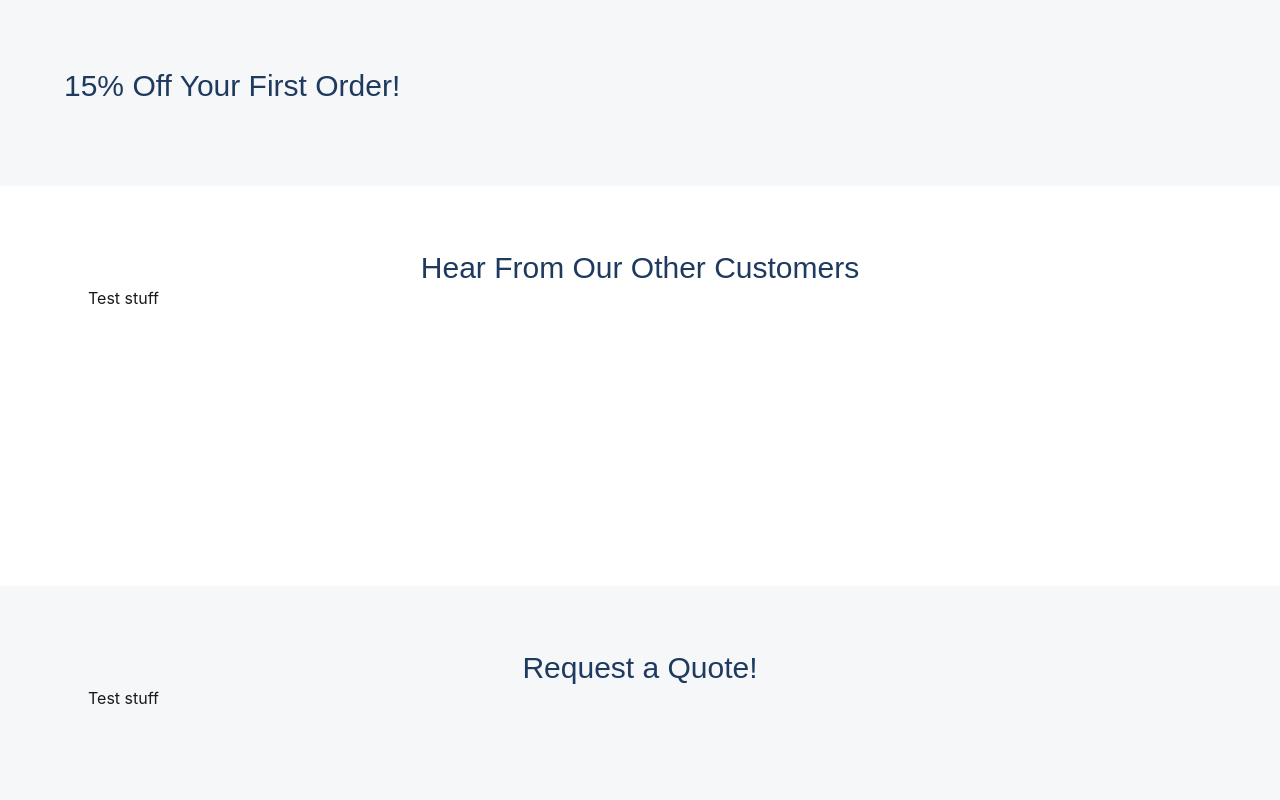
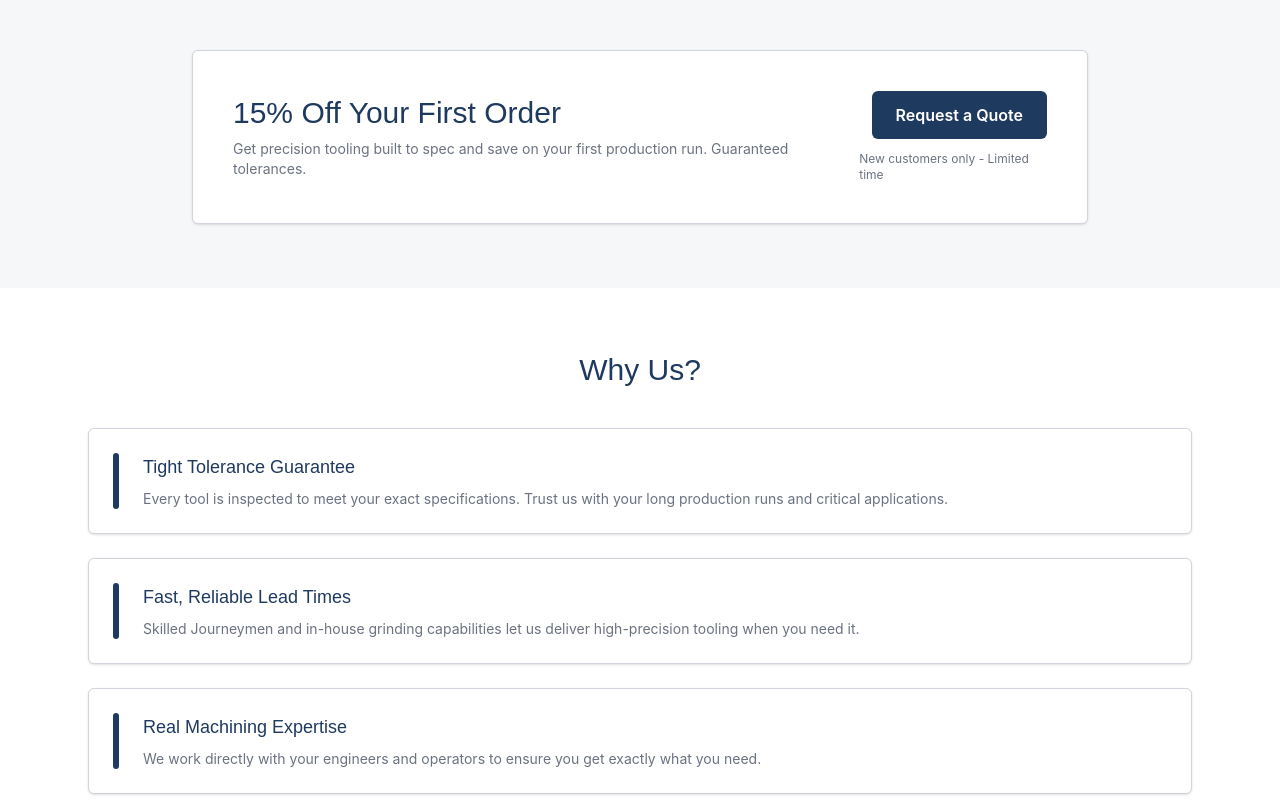
Before and after one commit to ZippyDaFish/precisionMachining-demo, a SvelteKit app: page / in a window 1280 px wide. Shown: the part 2020-2820 px from the top of the page. Built offline with nearby package versions, Linux system fonts and the light colour scheme.

Commit message:
Add sections

```diff
--- a/src/routes/+page.svelte
+++ b/src/routes/+page.svelte
@@ -69,7 +69,6 @@
     <h2 class="text-3xl mb-24">Our Services</h2>
 
     <div class="w-full max-w-6xl mx-auto px-6 grid grid-cols-1 md:grid-cols-2 lg:grid-cols-3 gap-24">
-
         <!-- Service 1 -->
         <div class="border border-[var(--color-border)] rounded-[var(--radius-md)] p-6 bg-white shadow-sm">
             <h3 class="text-lg mb-2">Custom Tool Design</h3>
@@ -109,20 +108,69 @@
                 Hands-on troubleshooting or tool trials.
             </p>
         </div>
-
     </div>
 </section>
 
 <!-- Offer -->
-<section class="w-full min-h-[25vh] p-16 flex flex-col justify-center bg-[var(--color-bg)]">
-    <h2 class="text-3xl">15% Off Your First Order!</h2>
+<section class="w-full min-h-[25vh] p-16 flex justify-center bg-[var(--color-bg)]">
+    <div class="w-full max-w-4xl mx-auto border border-[var(--color-border)] rounded-[var(--radius-md)] bg-[var(--color-surface)] p-10 shadow-sm flex flex-col md:flex-row items-center justify-between gap-6">
+        <!-- Text Content -->
+        <div class="text-center md:text-left">
+            <h2 class="text-3xl mb-2">15% Off Your First Order</h2>
+            <p class="text-sm text-[var(--color-text-muted)]">
+                Get precision tooling built to spec and save on your first production run. Guaranteed tolerances.
+            </p>
+        </div>
+
+        <!-- CTA -->
+        <div class="flex flex-col items-center md:items-end gap-3">
+            <a href="#quote" class="btn-primary px-6 py-3 rounded-[var(--radius-md)] font-semibold hover:bg-[var(--color-primary-hover)] transition">
+                Request a Quote
+            </a>
+            <span class="text-xs text-[var(--color-text-muted)]">
+                New customers only - Limited time
+            </span>
+        </div>
+    </div>
 </section>
 
 <!-- Why Us -->
 <section class="w-full min-h-[50vh] p-16 flex flex-col items-center bg-[var(--color-surface)]">
-    <h2 class="text-3xl">Hear From Our Other Customers</h2>
-    <div class="w-full max-w-6xl mx-auto px-6">
-        <p>Test stuff</p>
+    <h2 class="text-3xl mb-10">Why Us?</h2>
+
+    <div class="w-full max-w-6xl mx-auto px-6 flex flex-col gap-6">
+        <!-- Reason 1 -->
+        <div class="flex gap-6 p-6 border border-[var(--color-border)] rounded-[var(--radius-md)] bg-white shadow-sm">
+            <div class="w-1.5 bg-[var(--color-primary)] rounded-full"></div>
+            <div>
+                <h3 class="text-lg mb-2">Tight Tolerance Guarantee</h3>
+                <p class="text-sm text-[var(--color-text-muted)]">
+                    Every tool is inspected to meet your exact specifications. Trust us with your long production runs and critical applications.
+                </p>
+            </div>
+        </div>
+
+        <!-- Reason 2 -->
+        <div class="flex gap-6 p-6 border border-[var(--color-border)] rounded-[var(--radius-md)] bg-white shadow-sm">
+            <div class="w-1.5 bg-[var(--color-primary)] rounded-full"></div>
+            <div>
+                <h3 class="text-lg mb-2">Fast, Reliable Lead Times</h3>
+                <p class="text-sm text-[var(--color-text-muted)]">
+                    Skilled Journeymen and in-house grinding capabilities let us deliver high-precision tooling when you need it.
+                </p>
+            </div>
+        </div>
+
+        <!-- Reason 3 -->
+        <div class="flex gap-6 p-6 border border-[var(--color-border)] rounded-[var(--radius-md)] bg-white shadow-sm">
+            <div class="w-1.5 bg-[var(--color-primary)] rounded-full"></div>
+            <div>
+                <h3 class="text-lg mb-2">Real Machining Expertise</h3>
+                <p class="text-sm text-[var(--color-text-muted)]">
+                    We work directly with your engineers and operators to ensure you get exactly what you need.
+                </p>
+            </div>
+        </div>
     </div>
 </section>
 
```
